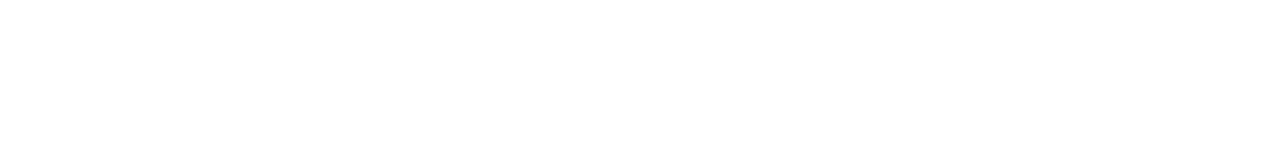
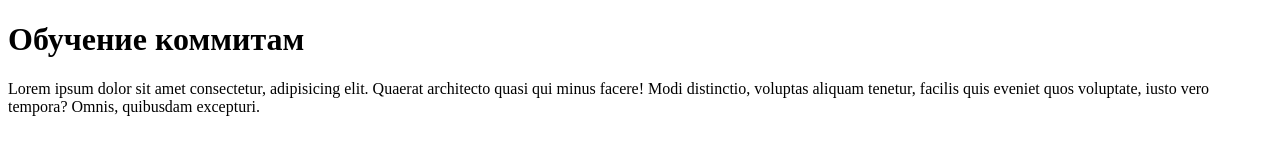
Before and after one commit to cvetishe/Git-basics, a plain HTML site: page index.html in a window 1280 px wide. Drawn offline with Linux system fonts and the light colour scheme.

Commit message:
title and text

```diff
--- a/index.html
+++ b/index.html
@@ -4,4 +4,12 @@
         <meta charset="UTF-8">
         <title>Title</title>
     </head>
+    <body>
+        <h1>
+            Обучение коммитам
+        </h1>
+        <p>Lorem ipsum dolor sit amet consectetur, adipisicing elit.
+         Quaerat architecto quasi qui minus facere! Modi distinctio,
+         voluptas aliquam tenetur, facilis quis eveniet quos voluptate, iusto vero tempora? Omnis, quibusdam excepturi.</p>
+    </body>
 </html>
```
